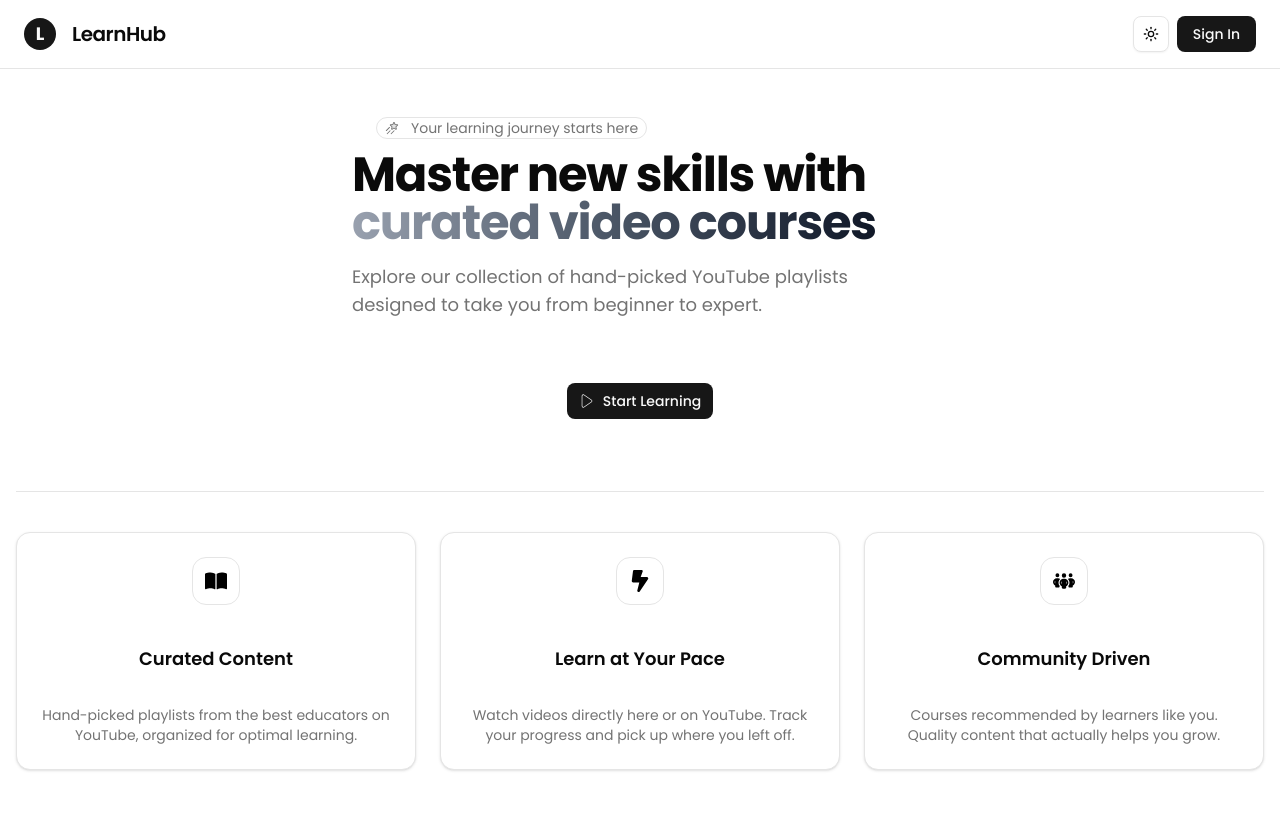
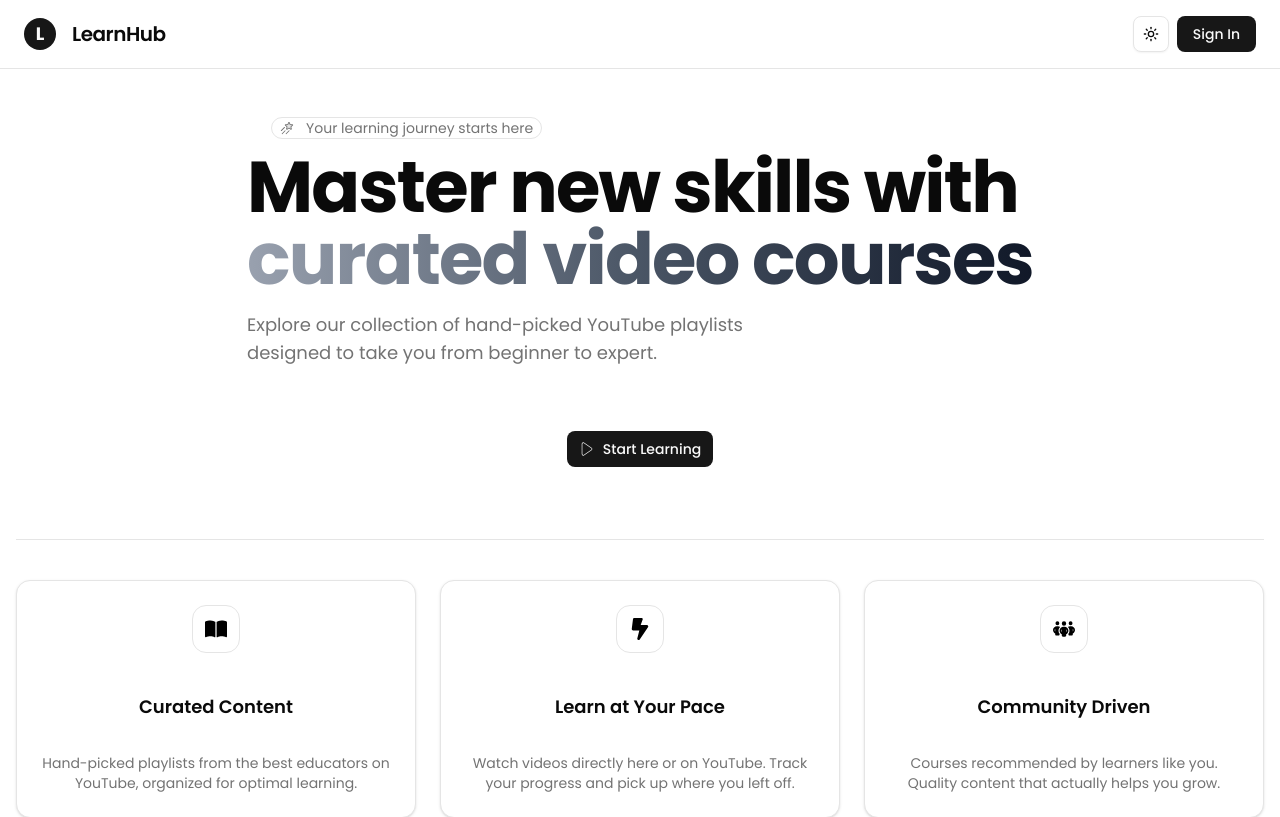
Before and after one commit to MOHIT-IITP/babua-lms, a Next.js app: page / in a window 1280 px wide. Shown: the top 817 px of the page. Built offline with nearby package versions, Linux system fonts and the light colour scheme.

Commit message:
UPDATE: text size on landing page

```diff
--- a/components/HomePage/HomePage.tsx
+++ b/components/HomePage/HomePage.tsx
@@ -29,7 +29,7 @@ export const HomePage = () => {
             <div className="h-4 w-4" />
             <span className="px-2 border rounded-full flex justify-center items-center gap-3"> <PiShootingStarDuotone/> Your learning journey starts here</span>
           </div>
-          <h1 className="mt-3 text-4xl font-bold tracking-tight sm:text-5xl text-foreground">
+          <h1 className="mt-3 text-4xl font-bold tracking-tight sm:text-7xl text-foreground">
             Master new skills with
             <br />
             <span
```
